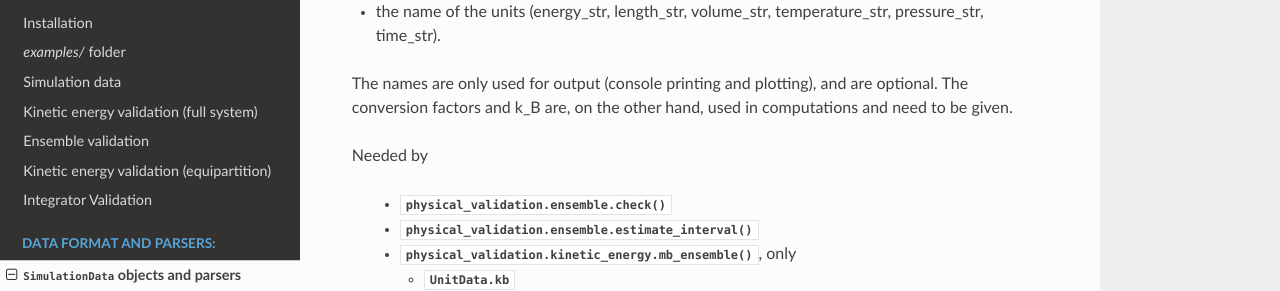
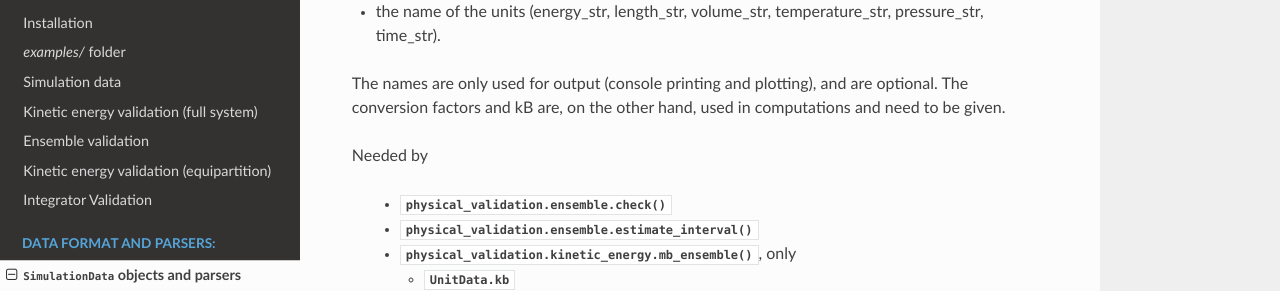
Before and after one commit to shirtsgroup/physical_validation, a Sphinx documentation site: the page built from doc/parsers.rst, in a window 1280 px wide and 900 px high, scrolled down 4091 px. Shown: the part 184-475 px from the top of the window. Built offline with Sphinx 7.4.7 and the Read the Docs theme 2.0.0, drawn with Linux system fonts in a browser that asks for light colours; some of the changed text lies outside the part shown.

Commit message:
Resolved comments in the code review in PR #1001 (2)

```diff
--- a/doc/parsers.rst
+++ b/doc/parsers.rst
@@ -226,7 +226,7 @@
 * the conversion factor to GROMACS units (kJ/mol, nm, nm^3, K, bar, ps), and
 * the name of the units (energy_str, length_str, volume_str, temperature_str, pressure_str, time_str).
 The names are only used for output (console printing and plotting), and are optional.
-The conversion factors and k_B are, on the other hand, used in computations and need
+The conversion factors and kB are, on the other hand, used in computations and need
 to be given.
 
 Needed by
--- a/doc/physical_validation.rst
+++ b/doc/physical_validation.rst
@@ -16,8 +16,8 @@
 .. automodule:: physical_validation.ensemble
     :members:
 
-physical_validation\.integrator.convergence module
---------------------------------------------------
+physical_validation\.integrator module
+--------------------------------------
 
 .. automodule:: physical_validation.integrator
     :members:
```
Also changed, not shown: other parts of doc/parsers.rst (+1 -1 lines).
